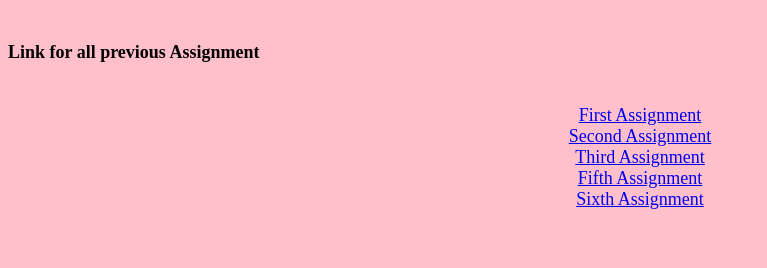
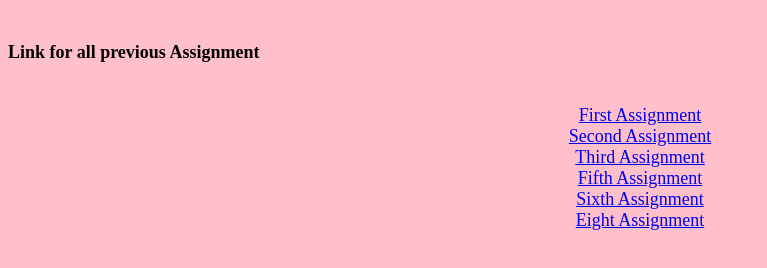
Before and after one commit to amrendraku/full-stack, a plain HTML site: page index.html in a window 1280 px wide. Shown: the whole page, without its empty margins (0-767 px from the left). Drawn offline with Linux system fonts and the light colour scheme.

Commit message:
Update index.html

```diff
--- a/index.html
+++ b/index.html
@@ -14,6 +14,7 @@
     <a href="Assignment3.html">Third Assignment</a>
     <a href="Assignment5.html">Fifth Assignment</a>
     <a href="Assignment6.html">Sixth Assignment</a>
+        <a href="Assignment8.html">Eight Assignment</a>
 </div>
 </body>
 </html>
```
